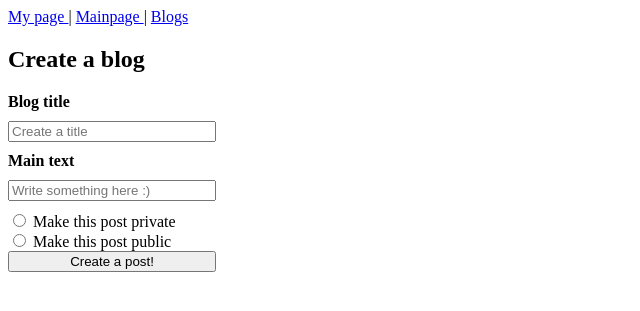
After one commit to itmo-wad/NevesenkoVN-hw3, a Flask app: page /newStory in a window 1280 px wide. The commit adds this page. Shown: the top 311 px of the page, without its empty margins (0-640 px from the left). Run offline with Flask 2, Linux system fonts and the light colour scheme; the visitor is signed in with stand-in values (Sample User, id 1).

Commit message:
Did everything I could

```diff
--- a/Static/style.css
+++ b/Static/style.css
@@ -13,3 +13,12 @@
 	margin-bottom: 10px;
 	align-self: center;
 }
+
+.blogs
+{
+	width: 500px;
+	height: auto;
+	margin-top: 0px;
+	margin-bottom: 10px;
+	border-style: dotted;
+}
--- a/Templates/index.html
+++ b/Templates/index.html
@@ -1,7 +1,7 @@
 <!DOCTYPE html>
 <html>
 <head>
-<title>Face/b/ook (HW 2)</title>
+<title>Face/b/ook (HW 3)</title>
 <meta http-equiv="Content-Type" content="text/html; charset=UTF-8" />
 <link rel="icon" href="{{fav}}" type="image/x-icon">
 <link rel="stylesheet" type="text/css" href="{{styleCss}}">
@@ -9,7 +9,7 @@
 <body>
 <div class="main">
 	<nav>
-		<a href="profile"> My page </a> | <a href="register"> Register </a>
+		<a href="profile"> My page </a> | <a href="register"> Register </a> | <a href="story"> Blogs </a>
 	</nav>
 	<header>
 		<h2> Welcome to Face/b/ook. Log in or register to proceed. </h2>
--- /dev/null
+++ b/Templates/newStory.html
@@ -0,0 +1,44 @@
+<!DOCTYPE html>
+<html>
+<head>
+<title>Face/b/ook (HW 3)</title>
+<meta http-equiv="Content-Type" content="text/html; charset=UTF-8" />
+<link rel="icon" href="{{fav}}" type="image/x-icon">
+<link rel="stylesheet" type="text/css" href="{{styleCss}}">
+</head>
+<body>
+<div class="main">
+	<nav>
+		<a href="profile"> My page </a> | <a href="/"> Mainpage </a> | <a href="/story"> Blogs </a>
+	</nav>
+	<header>
+		<h2> Create a blog </h2>
+	</header>
+	{% if message  %}
+	    <div class="alert alert-secondary" role="alert">
+	        <p>{{ message }}</p>
+	    </div>
+	{% endif %}
+	<form action="" method="post" class="flex-auth">
+	    <label class="flex-auth" for="labelTitle"><b>Blog title</b></label>
+	    <input class="flex-auth" name="title" type="text" placeholder="Create a title" required>
+
+	    <label class="flex-auth" for="labelText"><b>Main text</b></label>
+	    <input class="flex-auth" name="text" type="text" placeholder="Write something here :)" required>
+
+	    <div>
+	    	<input type="radio" name="visibility" value="private" required>
+	    	<label for="choicePrivate">Make this post private</label>
+	    	<br>
+	    	<input type="radio" name="visibility" value="public" required>
+	    	<label for="choicePublic">Make this post public</label>
+	    </div>
+
+	    <div>
+	    	<button class="buttonCls" type="submit">Create a post!</button>
+	    </div>
+	</form>
+	</div>
+</div>
+</body>
+</html>
--- a/Templates/profile.html
+++ b/Templates/profile.html
@@ -1,7 +1,7 @@
 <!DOCTYPE html>
 <html>
 <head>
-<title>Face/b/ook (HW 2)</title>
+<title>Face/b/ook (HW 3)</title>
 <meta http-equiv="Content-Type" content="text/html; charset=UTF-8" />
 <link rel="icon" href="{{fav}}" type="image/x-icon">
 <link rel="stylesheet" type="text/css" href="{{styleCss}}">
@@ -10,6 +10,7 @@
 <div class="main">
 	<nav>
 		<a href="/"> Mainpage </a> | <a href="/settings"> Profile Settings </a> | <a href="/logout"> Logout </a>
+	  | <a href="/story"> Blogs </a> | <a href="/newStory"> Add a post </a>
 	</nav>
 	<header>
 		<h2> User Profile </h2>
--- a/Templates/register.html
+++ b/Templates/register.html
@@ -1,7 +1,7 @@
 <!DOCTYPE html>
 <html>
 <head>
-<title>Face/b/ook (HW 2)</title>
+<title>Face/b/ook (HW 3)</title>
 <meta http-equiv="Content-Type" content="text/html; charset=UTF-8" />
 <link rel="icon" href="{{fav}}" type="image/x-icon">
 <link rel="stylesheet" type="text/css" href="{{styleCss}}">
--- a/Templates/settings.html
+++ b/Templates/settings.html
@@ -1,7 +1,7 @@
 <!DOCTYPE html>
 <html>
 <head>
-<title>Face/b/ook (HW 2)</title>
+<title>Face/b/ook (HW 3)</title>
 <meta http-equiv="Content-Type" content="text/html; charset=UTF-8" />
 <link rel="icon" href="{{fav}}" type="image/x-icon">
 <link rel="stylesheet" type="text/css" href="{{styleCss}}">
--- a/app.py
+++ b/app.py
@@ -14,8 +14,13 @@ favicon = os.path.join(app.config['UPLOAD_FOLDER'], 'favicon.ico')
 style = os.path.join(app.config['UPLOAD_FOLDER'], '../style.css')
 
 client = pymongo.MongoClient("mongodb+srv://N0L1F3R:Qwe12345@cluster0.9ye0c.mongodb.net/test")
+
 db = client.get_database('homework2')
+dbHW3 = client.get_database('homework3')
+
 records = db.users
+recordsPosts = dbHW3.posts
+recordsSecretsPosts = dbHW3.secretPosts
 
 @app.route("/", methods=['post', 'get'])
 def index():
@@ -32,11 +37,11 @@ def index():
 
       if check_password_hash(passwordcheck, password) is True:
         session["userName"] = user_val
-        return redirect("/profile")
+        return render_template("profile.html", fav = favicon, styleCss = style)
       else:
         if "userName" in session:
-          return redirect("/profile")
-        message = 'Wrong password ' + password + ' ' + hashedPassword
+          return render_template("profile.html", fav = favicon, styleCss = style)
+        message = 'Wrong password '
         return render_template('index.html', message=message, fav = favicon, styleCss = style)
     else:
       message = 'user not found'
@@ -66,40 +71,20 @@ def redirectToProfile():
       user_input = {'userName': user, 'password': hashedPassword}
       records.insert_one(user_input)
       return redirect("/")
-  return render_template("register.html", fav = favicon, styleCss = style)
+  return render_template("register.html", message = message, fav = favicon, styleCss = style)
 
-@app.route("/profile")
+@app.route("/profile", methods=['post', 'get'])
 def profilePage():
+  message = ''
   if session.get('userName') is None:
-    return redirect("/")
+    message = 'Log in to proceed'
+    return render_template("index.html", message = message, fav = favicon, styleCss = style)
   return render_template("profile.html", fav = favicon, styleCss = style)
 
 @app.route("/settings", methods=['post', 'get'])
 def updateProfile():
   if session.get('userName') is None:
     return redirect("/")
-
-#   if request.method == "POST":
-#     newUserName = request.form.get("newUserName")
-#     password = request.form.get("password")
-#     newPassword = request.form.get("newPassword")
-#     oldName = session.get('userName')
-
-#     user_found = records.find_one({"userName": oldName})
-#     if user_found:
-#       user_val = user_found['userName']
-#       passwordcheck = user_found['password']
-
-#       if newUserName is None:
-#       if newPassword:
-#         hashedPassword = generate_password_hash(newPassword)
-#         user_input = {'userName': oldName, 'password': hashedPassword}
-#         records.
-#         message = 'Wrong password '
-#         return render_template('index.html', message=message, fav = favicon, styleCss = style)
-#     else:
-#       message = 'user not found'
-#       return render_template('index.html', message=message, fav = favicon, styleCss = style)
   return render_template("settings.html", fav = favicon, styleCss = style)
 
 @app.route('/logout')
@@ -111,6 +96,43 @@ def logout():
     flash('You have successfully logged yourself out.')
   return redirect('/')
 
+@app.route('/story')
+def story():
+  message = ''
+  content = dbHW3.posts.find()
+  secretContent = dbHW3.secretPosts.find()
+
+  if session.get('userName') is None:
+    message = 'null'
+
+  return render_template("story.html", secretContent = secretContent, content = content,
+    fav = favicon, message = message, styleCss = style)
+
+@app.route('/newStory', methods=['post', 'get'])
+def newStory():
+  message = ''
+  if session.get('userName') is None:
+    message = 'Register to write a post'
+    return render_template("index.html", message = message, fav = favicon, styleCss = style)
+
+  if request.method == "POST":
+    author = session.get('userName')
+    title = request.form.get("title")
+    text = request.form.get("text")
+    visibility = request.form.get("visibility")
+    blog_post = {'author': author, 'title': title, 'text': text, 'visibility': visibility}
+
+    if visibility == 'private':
+      recordsSecretsPosts.insert_one(blog_post)
+    else:
+      recordsPosts.insert_one(blog_post)
+
+    message = 'The post was successfully created!'
+
+    return render_template("newStory.html", message = message, fav = favicon, styleCss = style)
+
+  return render_template("newStory.html", message = message, fav = favicon, styleCss = style)
+
 
 if __name__ == "__main__":
   app.run(host="localhost", port=5000)
```
Also changed, not shown: Templates/story.html (added, +44 -0 lines).
